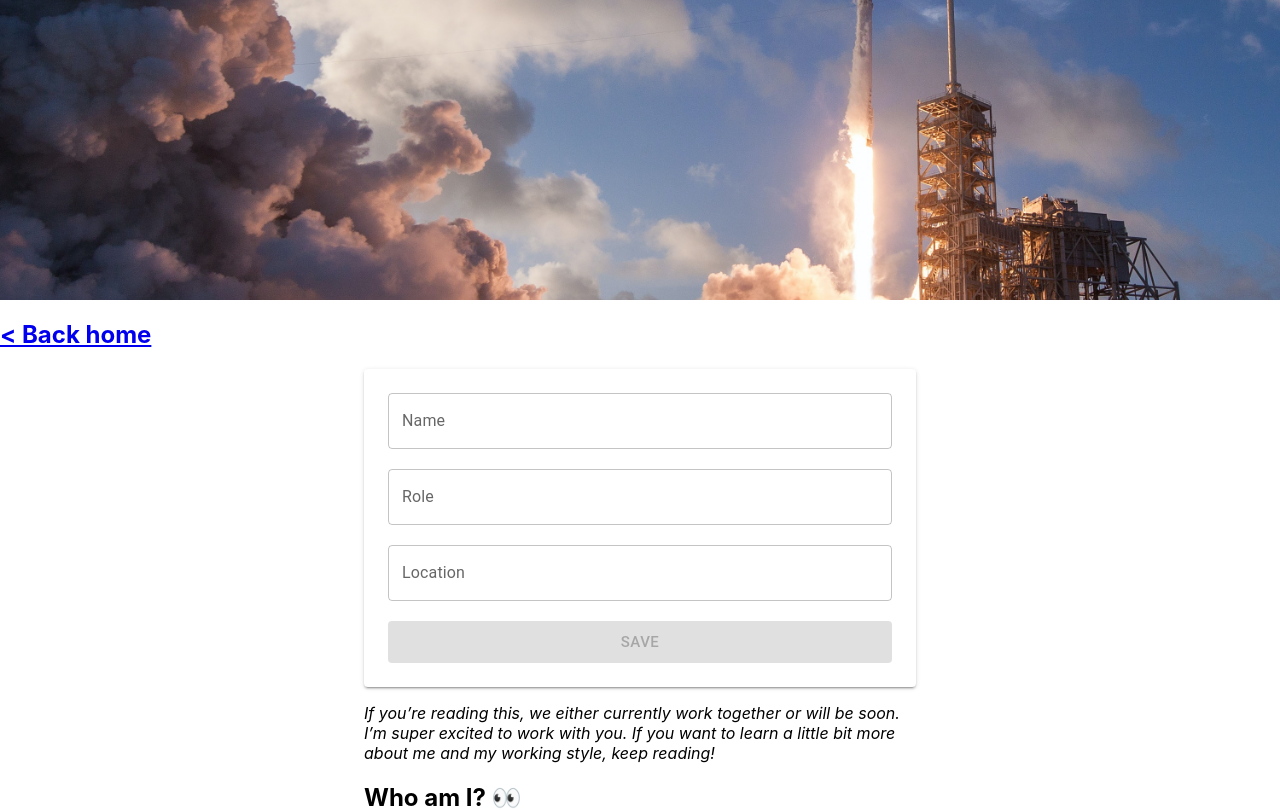
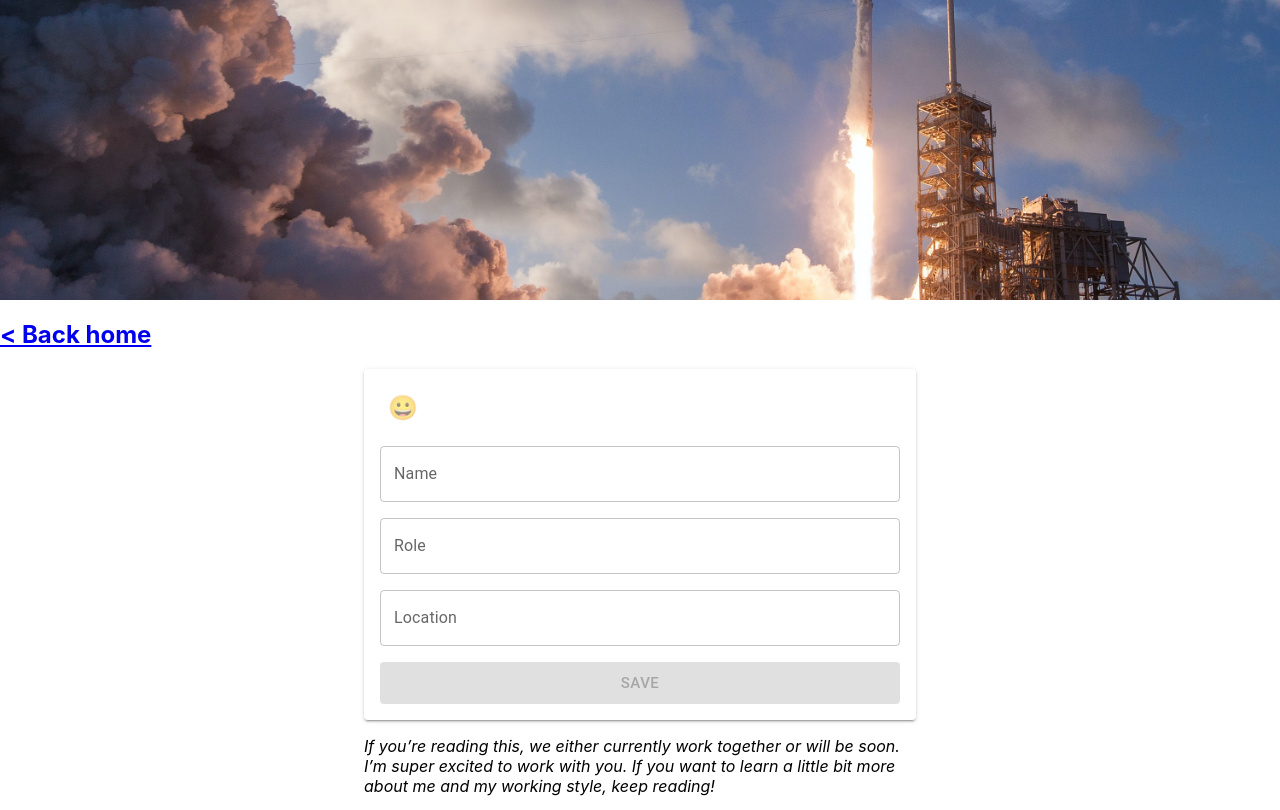
Before and after one commit to djsauble/vercel-example, a Next.js app: page /guides/daniel in a window 1280 px wide. Shown: the top 810 px of the page. Built offline with nearby package versions, Linux system fonts and the light colour scheme; no server answers.

Commit message:
added emoji picker

```diff
--- a/components/UserInfo.js
+++ b/components/UserInfo.js
@@ -1,13 +1,26 @@
-import { Paper, Box, TextField, Button } from "@mui/material";
+import {
+  Paper,
+  Box,
+  TextField,
+  IconButton,
+  Button,
+  Popover,
+} from "@mui/material";
 import { useState } from "react";
 import api from "../utils/api";
+import "emoji-mart/css/emoji-mart.css";
+import { Picker } from "emoji-mart";
 
 const UserInfo = (props) => {
-  // User passed in via props, needs to be updated when new user values are saved (setUser)
+  // User data passed in via props, needs to be updated when new values are saved (setUser)
   const { user, setUser, documentId } = props;
 
   // State controls the values of the inputs
   const [state, setState] = useState({});
+
+  // Annoying stuff to control the emoji picker
+  const [anchorEl, setAnchorEl] = useState(null);
+  const open = Boolean(anchorEl);
 
   const onSave = async () => {
     if (!user) {
@@ -26,27 +39,62 @@ const UserInfo = (props) => {
     }));
   };
 
+  const onEmojiPick = (event) => {
+    setState({ ...state, emoji: event.native });
+    setAnchorEl(null);
+  };
+
   return (
     <>
       {user?.name && (
         <Box sx={{ display: "flex", flexDirection: "column", mb: 2 }}>
+          <span style={{ fontSize: 100 }}>{user.emoji}</span>
           <h1>{user.name}'s Deets</h1>
           <span>My role is: {user.role}</span>
           <span>I am located here: {user.location}</span>
         </Box>
       )}
 
-      <Paper
-        elevation={2}
-        sx={{
-          p: 3,
-          display: "grid",
-          gridGap: 20,
-        }}
-      >
-        <TextField label="Name" name="name" onChange={handleChange} />
-        <TextField label="Role" name="role" onChange={handleChange} />
-        <TextField label="Location" name="location" onChange={handleChange} />
+      <Paper elevation={2} sx={{ p: 2 }}>
+        <IconButton
+          onClick={(event) => setAnchorEl(event.currentTarget)}
+          component="span"
+          sx={{ mb: 2 }}
+        >
+          {state.emoji || "😀"}
+        </IconButton>
+        <Popover
+          open={open}
+          anchorEl={anchorEl}
+          onClose={() => setAnchorEl(null)}
+        >
+          <Picker onSelect={onEmojiPick} />
+        </Popover>
+        <Box
+          sx={{
+            display: "flex",
+            flexDirection: "column",
+          }}
+        >
+          <TextField
+            label="Name"
+            name="name"
+            onChange={handleChange}
+            sx={{ mb: 2 }}
+          />
+          <TextField
+            label="Role"
+            name="role"
+            onChange={handleChange}
+            sx={{ mb: 2 }}
+          />
+          <TextField
+            label="Location"
+            name="location"
+            onChange={handleChange}
+            sx={{ mb: 2 }}
+          />
+        </Box>
         <Button
           variant="contained"
           size="large"
--- a/package.json
+++ b/package.json
@@ -10,6 +10,7 @@
     "@emotion/react": "^11.7.1",
     "@emotion/styled": "^11.6.0",
     "@mui/material": "^5.2.8",
+    "emoji-mart": "^3.0.1",
     "next": "latest",
     "react": "17.0.2",
     "react-dom": "17.0.2"
--- a/pages/guides/daniel.js
+++ b/pages/guides/daniel.js
@@ -7,13 +7,13 @@ export default function Guide() {
   const documentId = "danielthemaniel@yahoo.com";
   const [daniel, setDaniel] = useState({});
 
+  // On page load fetch any existing user data
   useEffect(async () => {
     setDaniel(await api.getUser(documentId));
   }, [setDaniel]);
 
   return (
     <Layout image="/images/spacex.jpg">
-
       {/* <p>🌎 Portland, Oregon, USA &middot; 🕑 <a href="https://time.is/Portland,_Oregon">Pacific Time</a></p> */}
 
       <UserInfo user={daniel} setUser={setDaniel} documentId={documentId} />
```
Also changed, not shown: 1 other file (tests, documents, lock files or other folders).
